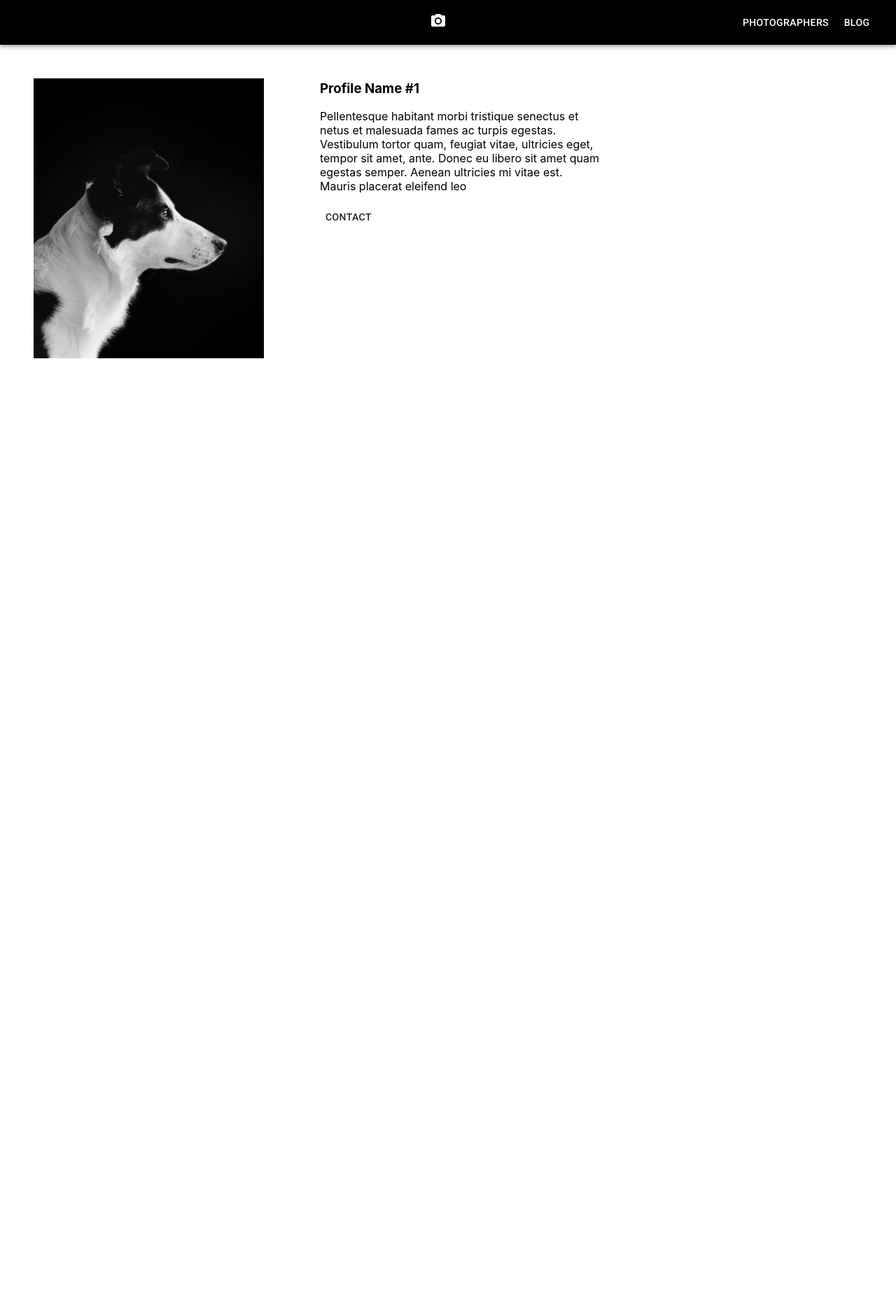
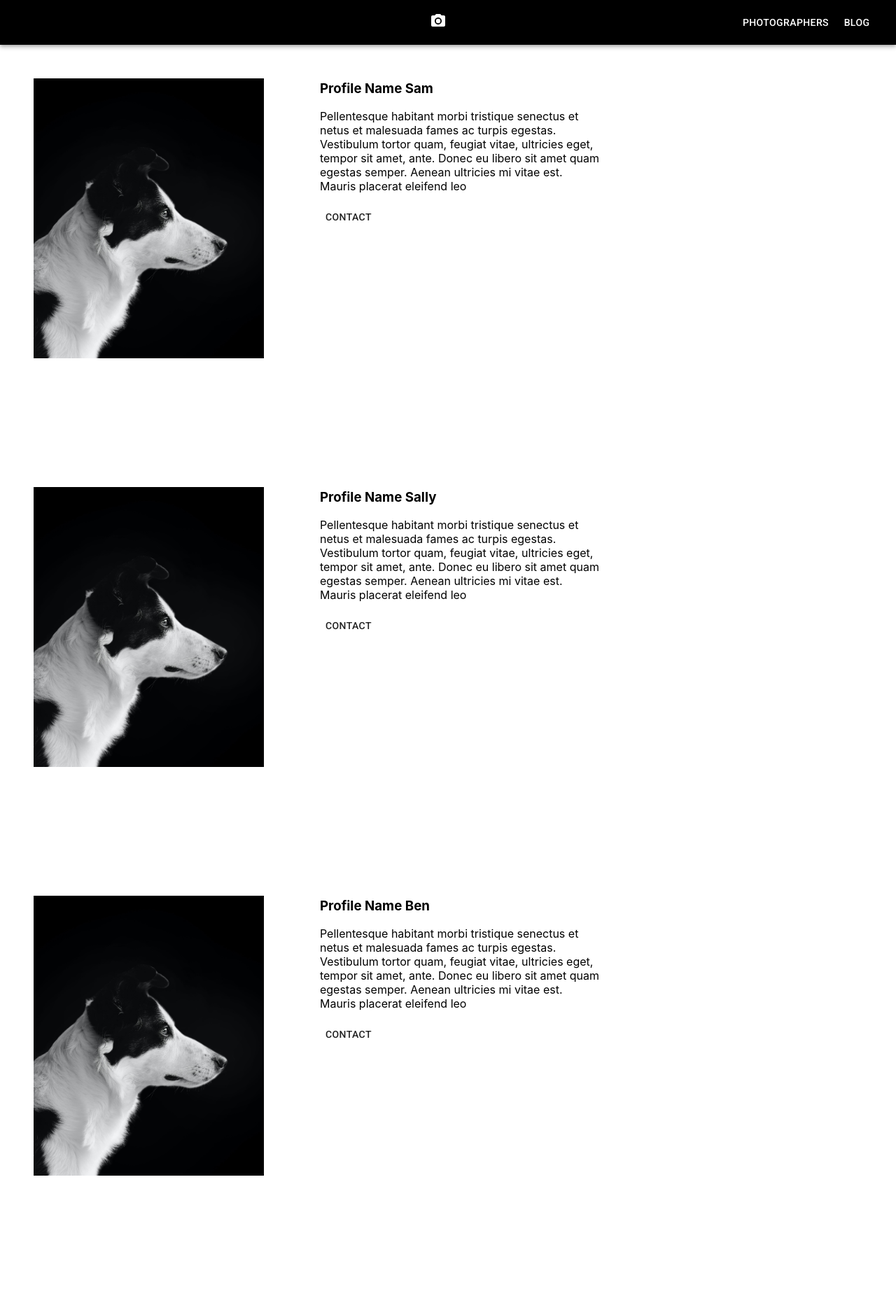
Before and after one commit to Matt2844/photo-tutorial, a React (Create React App) app in the folder photo-app/: page /photographers in a window 1280 px wide. Shown: the top 1862 px of the page at 70% size. Before the commit the page ends 800 px from the top, so only its background shows below. Built offline with nearby package versions, Linux system fonts and the light colour scheme.

Commit message:
profiles and contact forms dynamic

```diff
--- a/photo-app/src/App.js
+++ b/photo-app/src/App.js
@@ -3,7 +3,6 @@ import Home from './components/Home';
 import Photographers from './components/Photographers';
 import Blog from './components/Blog';
 import NavBar from './components/NavBar';
-import Contact from './components/Contact';
 import { Route } from 'react-router-dom';
 
 function App () {
@@ -14,7 +13,6 @@ function App () {
         <Route exact path="/" component={Home} />
         <Route exact path="/photographers" component={Photographers} />
         <Route exact path="/blog" component={Blog} />
-        <Route exact path="/contact" component={Contact} />
       </>
     </div>
   );
--- a/photo-app/src/components/Contact.js
+++ /dev/null
@@ -1,17 +0,0 @@
-import React from 'react'
-
-export default function Contact () {
-
-  return (
-
-    <form action="https://formsubmit.co/matt.hd.ford@gmail.com" method="POST">
-      <input type="text" name="name" required />
-      <input type="email" name="email" required />
-      <button type="submit">Send</button>
-    </form>
-
-
-
-
-  )
-}
--- a/photo-app/src/components/Photographers.js
+++ b/photo-app/src/components/Photographers.js
@@ -5,7 +5,11 @@ export default function Photographers () {
 
   return (
     <div className="photographers-wrap-all">
-      <Profile />
+      <Profile name={'Sam'} />
+      <Profile name={'Sally'} />
+      <Profile name={'Ben'} />
+      <Profile name={'Joe'} />
+      <Profile name={'Sue'} />
     </div>
   )
 }
--- a/photo-app/src/components/Profile.js
+++ b/photo-app/src/components/Profile.js
@@ -1,16 +1,30 @@
-import React from 'react'
+import React, { useState } from 'react'
 import Button from '@material-ui/core/Button';
 
-export default function Profile () {
 
+export default function Profile (props) {
+  const [showContact, setShowContact] = useState('');
 
   return (
     <div className="profile-wrap">
       <img src="./profile-dog.jpg" className="profile-pic"></img>
       <div className="text">
-        <h3>Profile Name #1</h3>
+        <h3>Profile Name {props.name}</h3>
         <p>Pellentesque habitant morbi tristique senectus et netus et malesuada fames ac turpis egestas. Vestibulum tortor quam, feugiat vitae, ultricies eget, tempor sit amet, ante. Donec eu libero sit amet quam egestas semper. Aenean ultricies mi vitae est. Mauris placerat eleifend leo</p>
-        <a href={'/contact'}><Button onClick>Contact</Button></a>
+        <Button onClick={() => setShowContact(true)}>Contact</Button>
+        {showContact ? (
+          <div className="contact-wrap">
+            <form action="https://formsubmit.co/matt.hd.ford@gmail.com" method="POST">
+              <input type="text" name="name" placeholder="Name" required />
+              <input type="email" name="email" placeholder="Email" required />
+              <textarea placeholder={`Your Message To ${props.name}`} class="form-control" name="message" rows="7" required></textarea>
+              <button type="submit">Send</button>
+              <button onClick={() => setShowContact(false)}>Cancel</button>
+            </form>
+          </div>
+
+
+        ) : null}
       </div>
     </div>
   )
--- a/photo-app/src/index.css
+++ b/photo-app/src/index.css
@@ -76,6 +76,8 @@ a {
 .profile-wrap {
   display: flex;
   flex-direction: row;
+  margin-bottom: 2rem;
+  min-height: 552px;
 }
 
 .profile-wrap .text {
@@ -83,3 +85,26 @@ a {
   margin-left: 5rem;
   width: 25rem;
 }
+
+/* CONTACT FORM */
+
+.contact-wrap form {
+  margin-top: 0.5rem;
+  display: flex;
+  flex-direction: column;
+}
+
+.contact-wrap input {
+  margin: 0.5rem;
+  width: 15rem;
+}
+
+.contact-wrap textarea {
+  margin: 0.5rem;
+}
+
+.contact-wrap button {
+  width: 8rem;
+  margin: 0.5rem;
+  font-size: 14px;
+}
```
